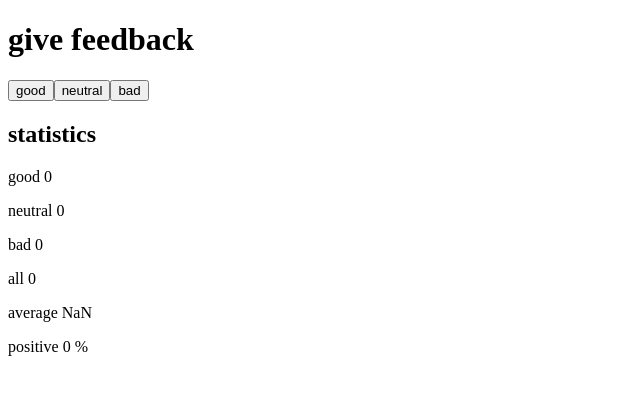
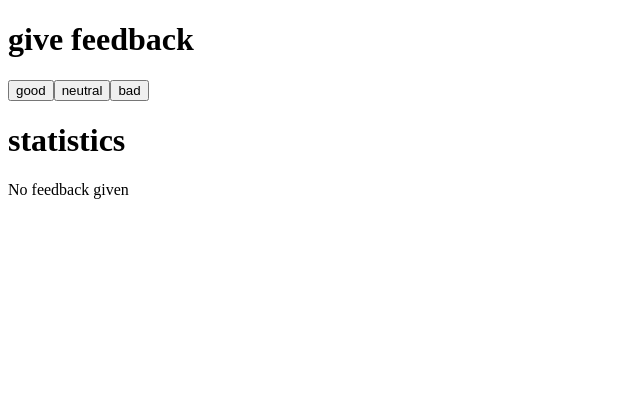
Before and after one commit to par-der/fullstack, a React (Create React App) app in the folder part-one/unicafe/: page / in a window 1280 px wide. Shown: the top 394 px of the page, without its empty margins (0-640 px from the left). Built offline with nearby package versions, Linux system fonts and the light colour scheme.

Commit message:
complete 1.9

```diff
--- a/part-one/unicafe/src/App.js
+++ b/part-one/unicafe/src/App.js
@@ -1,6 +1,7 @@
 import { useState } from 'react'
 
 const Statistics = (props) => {
+  if(props.total > 0){
     return (
       <div>
         <h2>statistics</h2>
@@ -12,6 +13,14 @@
         <p>positive {props.positive} %</p>
       </div>
     )
+  }
+  return (
+    <div>
+      <h1>statistics</h1>
+      <p>No feedback given</p>
+    </div>
+  )
+
 }
 
 const handleGoodClick = (good, setGood, bad, neutral, setTotal, setPositive, setAverage) => {
@@ -61,6 +70,7 @@
         <Statistics good={good} neutral={neutral} bad={bad} total={total} positive={positive} />
       </div>
     )
+
 }
 
 export default App
```
Lines whose indentation alone changed are shown as unchanged.
